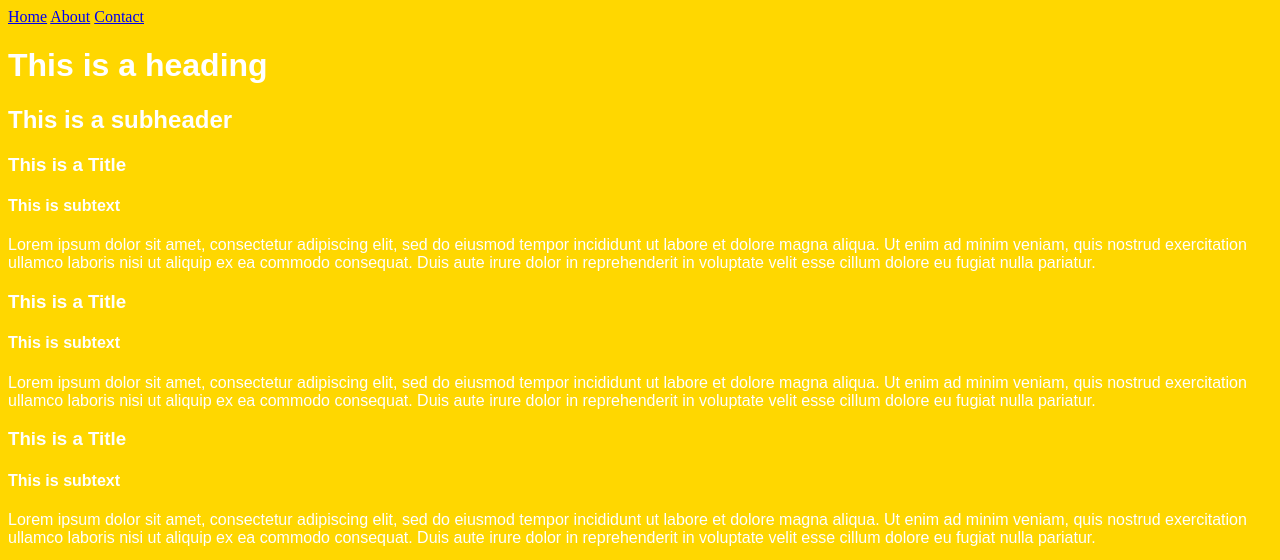
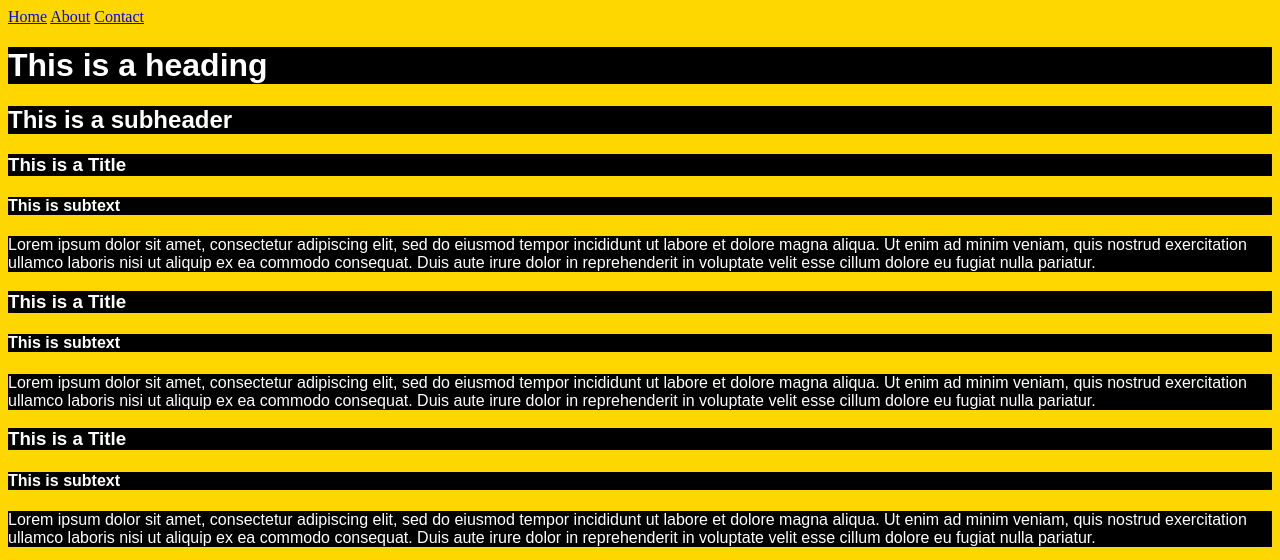
Before and after one commit to JMC1997/JMC1997.github.io, a plain HTML site: page index.html in a window 1280 px wide. Shown: the top 560 px of the page. Drawn offline with Linux system fonts and the light colour scheme.

Commit message:
Update mystyle.css

```diff
--- a/mystyle.css
+++ b/mystyle.css
@@ -3,24 +3,29 @@
 h1 {
 	color: white;
 	font-family: arial;
+	background-color: black;
 }
 
 h2 {
 	color: white;
 	font-family: arial;
+	background-color: black;
 }
 
 h3 {
 	color: white;
 	font-family: arial;
+	background-color: black;
 }
 
 h4 {
 	color: white;
 	font-family: arial;
+	background-color: black;
 }
 
 p {
 	color: white;
 	font-family: arial;
+	background-color: black;
 }
```
